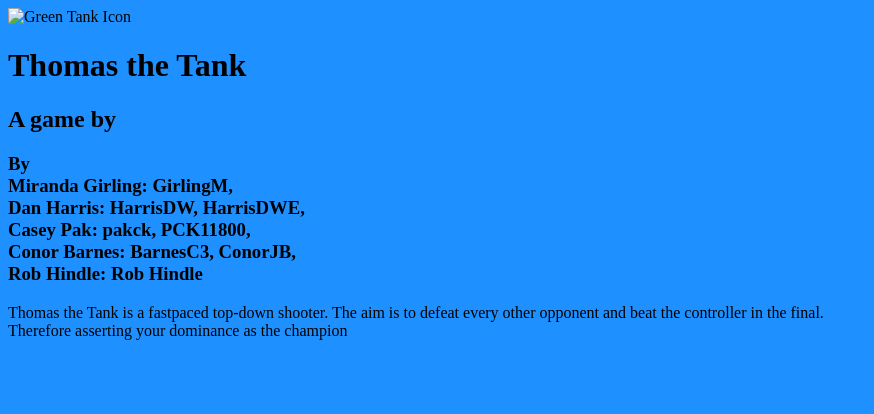
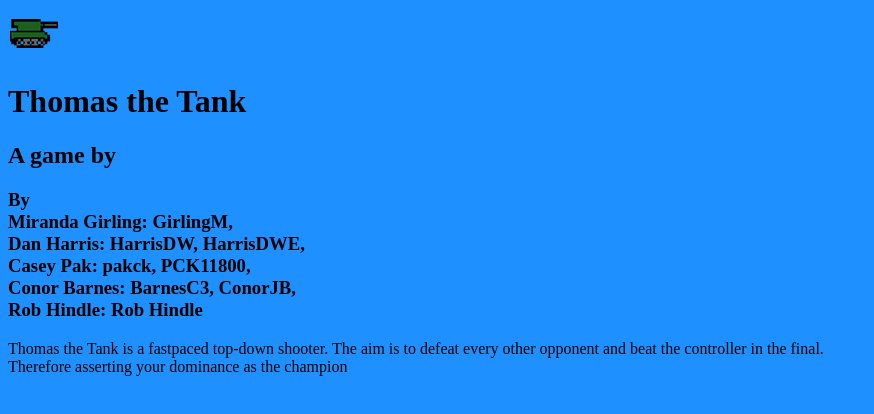
Before and after one commit to PCK11800/Game2D, a plain HTML site: page index.html in a window 1280 px wide. Shown: the whole page, without its empty margins (0-874 px from the left). Drawn offline with Linux system fonts and the light colour scheme.

Commit message:
Fix broken image url in index.html

```diff
--- a/index.html
+++ b/index.html
@@ -5,7 +5,7 @@
   </head>
 
   <body style="background-color:dodgerblue;">
-    <img src="GameIconTransparent.png" alt="Green Tank Icon" width="50" height="50">
+    <img src="TanksV1/Resources/Images/GameIconTransparent.png" alt="Green Tank Icon" width="50" height="50">
     <h1>Thomas the Tank</h1>
     <h2>A game by</h2>
     <h3>By<br>Miranda Girling: GirlingM,<br>Dan Harris: HarrisDW, HarrisDWE,<br>Casey Pak: pakck, PCK11800,<br>Conor Barnes: BarnesC3, ConorJB,<br>Rob Hindle: Rob Hindle</h3>
```
